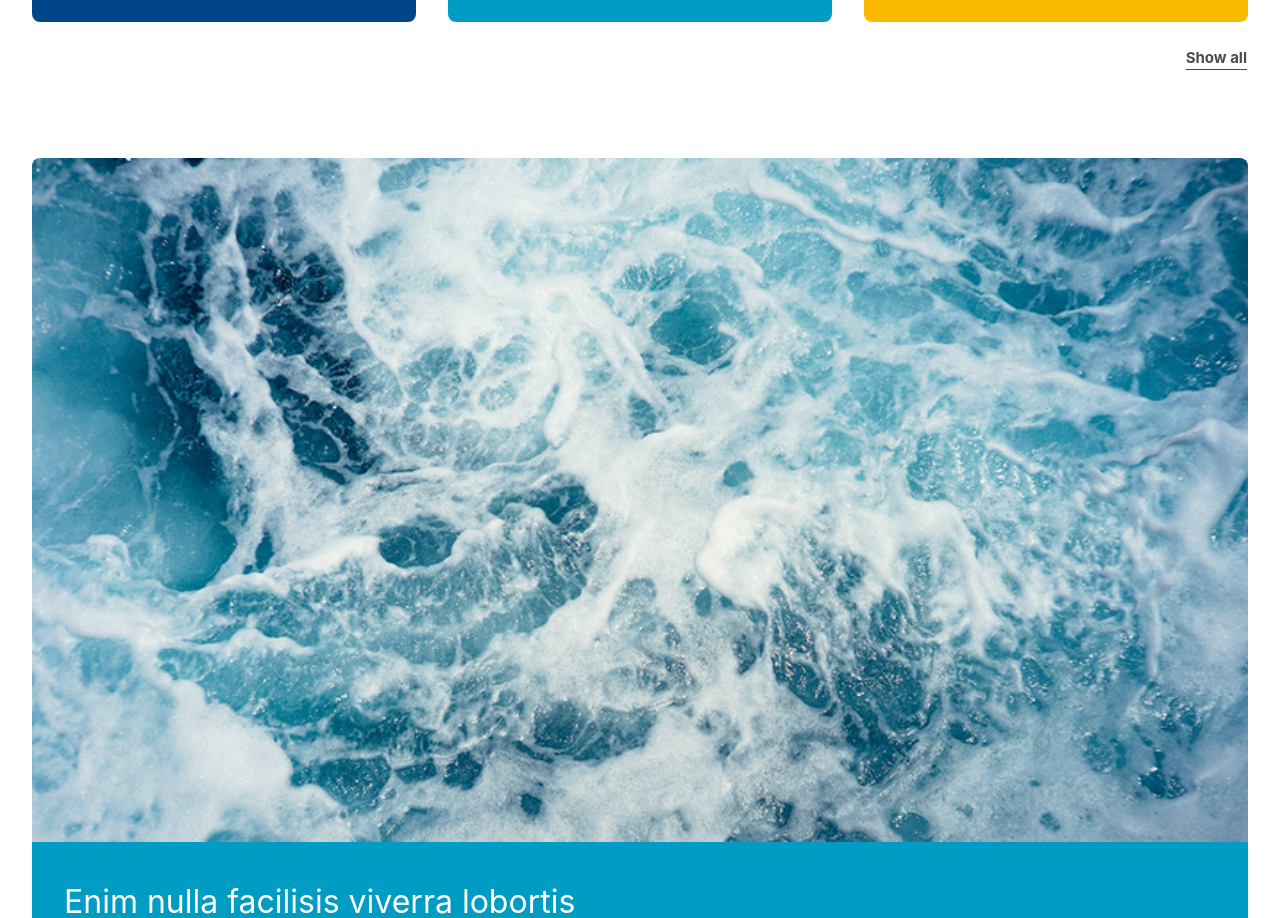
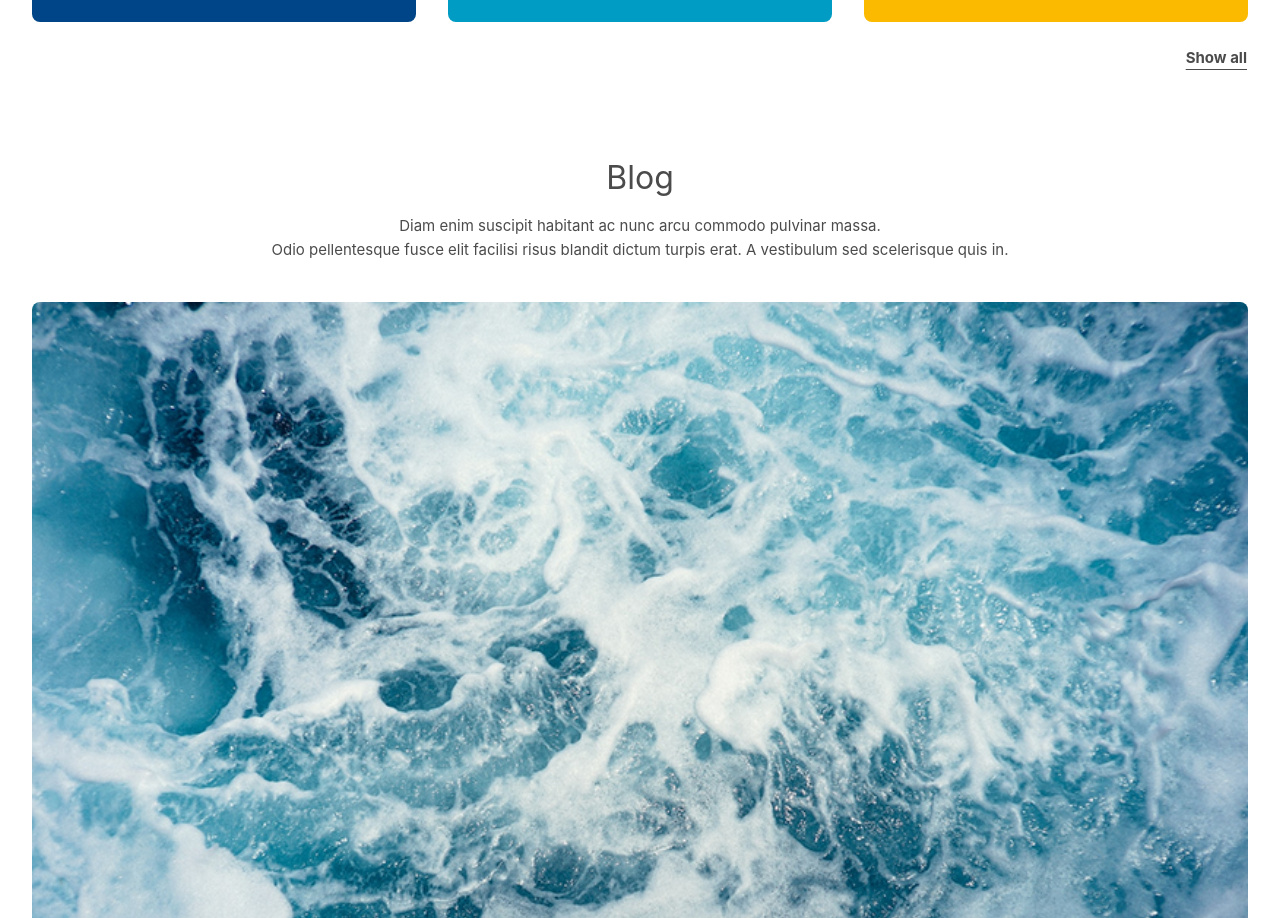
Before and after one commit to TimBreunig/probearbeit-tim, a React (Vite) app in the folder probearbeit-tim/: page / in a window 1280 px wide. Shown: the part 1650-2568 px from the top of the page. Built offline with nearby package versions, Linux system fonts and the light colour scheme; a web font is replaced by a local one.

Commit message:
feat: Added headline component
- Implemented headline component
- Created blog section component and integrated the headline component

```diff
--- /dev/null
+++ b/probearbeit-tim/src/components/Headline.tsx
@@ -0,0 +1,24 @@
+export type HeadlineProps = {
+  heading: string,
+  lines: string[],
+}
+
+
+function Headline({ heading, lines } : HeadlineProps) {
+  return (
+    <div className='container flex flex-col justify-center gap-4 pt-10 text-center'>
+      <h2 className='h2 text-gray-900'>
+        {heading}
+      </h2>
+      <p className='body-text text-gray-900'>
+        {lines.map((line, i) => (
+          <span key={i} className='block'>
+            {line}
+          </span>
+        ))}
+      </p>
+    </div>
+  )
+}
+
+export default Headline
--- a/probearbeit-tim/src/pages/home.tsx
+++ b/probearbeit-tim/src/pages/home.tsx
@@ -1,3 +1,4 @@
+import Blog from '../sections/Blog'
 import Hero from '../sections/Hero'
 import Highlight from '../sections/Highlight'
 import Products from '../sections/Products'
@@ -8,6 +9,7 @@ function Home() {
     <>
       <Hero />
       <Products />
+      <Blog />
       <Highlight />
     </>
   )
--- /dev/null
+++ b/probearbeit-tim/src/sections/Blog.tsx
@@ -0,0 +1,23 @@
+import Headline from '../components/Headline'
+import type { HeadlineProps } from '../components/Headline'
+
+
+const blogHeadline: HeadlineProps = {
+  heading: 'Blog',
+  lines:
+    [
+      'Diam enim suscipit habitant ac nunc arcu commodo pulvinar massa.',
+      'Odio pellentesque fusce elit facilisi risus blandit dictum turpis erat. A vestibulum sed scelerisque quis in.',
+    ]
+}
+
+
+function Blog() {
+  return (
+    <>
+      <Headline heading={blogHeadline.heading} lines={blogHeadline.lines} />
+    </>
+  )
+}
+
+export default Blog
```
